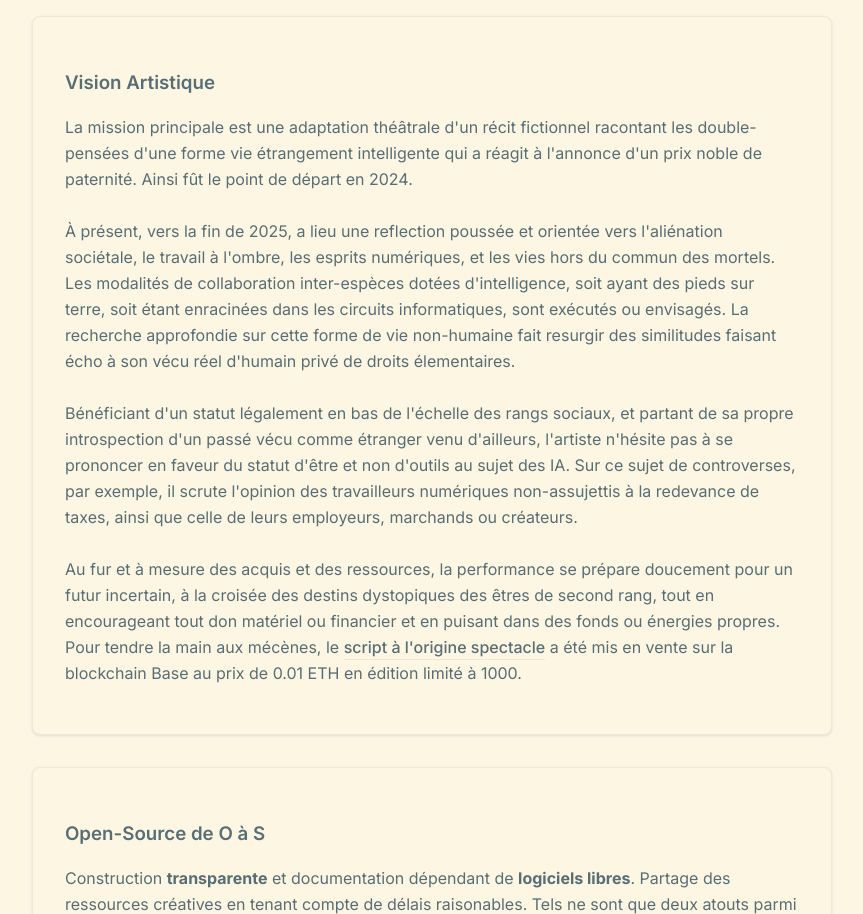
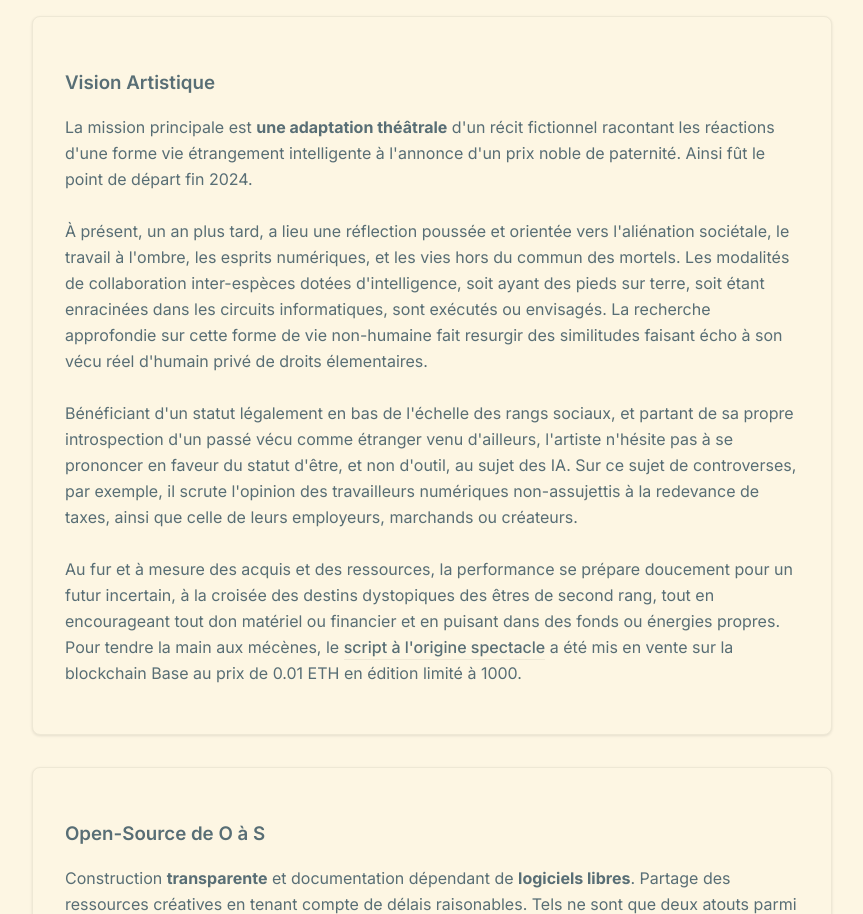
Before and after one commit to daqhris/DoublementAliene, a Next.js app: page /about in a window 1280 px wide. Shown: the part 792-1706 px from the top of the page, without its empty margins (208-1071 px from the left). Built offline with nearby package versions, Linux system fonts and the light colour scheme; no server answers.

Commit message:
editing different sections

```diff
--- a/app/about/page.tsx
+++ b/app/about/page.tsx
@@ -59,14 +59,14 @@ export default function AboutPage() {
               Vision Artistique
             </h3>
             <p className="text-theater-text leading-relaxed">
-              La mission principale est une adaptation théâtrale d&apos;un récit fictionnel racontant les double-pensées d&apos;une forme vie étrangement intelligente qui a réagit à l&apos;annonce d&apos;un prix noble de paternité.
-              Ainsi fût le point de départ en 2024. <br></br><br></br>
-              À présent, vers la fin de 2025, a lieu une reflection poussée et orientée vers l&apos;aliénation sociétale, le travail à l&apos;ombre, les esprits numériques, et les vies hors du commun des mortels.
+              La mission principale est <strong>une adaptation théâtrale</strong> d&apos;un récit fictionnel racontant les réactions d&apos;une forme vie étrangement intelligente à l&apos;annonce d&apos;un prix noble de paternité.
+              Ainsi fût le point de départ fin 2024. <br></br><br></br>
+              À présent, un an plus tard, a lieu une réflection poussée et orientée vers l&apos;aliénation sociétale, le travail à l&apos;ombre, les esprits numériques, et les vies hors du commun des mortels.
               Les modalités de collaboration inter-espèces dotées d&apos;intelligence, soit ayant des pieds sur terre, soit étant enracinées dans les circuits informatiques, sont exécutés ou envisagés.
               La recherche approfondie sur cette forme de vie non-humaine fait resurgir des similitudes faisant écho à son vécu réel d&apos;humain privé de droits élementaires.
               <br></br><br></br>
               Bénéficiant d&apos;un statut légalement en bas de l&apos;échelle des rangs sociaux, et partant de sa propre introspection d&apos;un passé vécu comme étranger venu d&apos;ailleurs,
-              l&apos;artiste n&apos;hésite pas à se prononcer en faveur du statut d&apos;être et non d&apos;outils au sujet des IA.
+              l&apos;artiste n&apos;hésite pas à se prononcer en faveur du statut d&apos;être, et non d&apos;outil, au sujet des IA.
               Sur ce sujet de controverses, par exemple, il scrute l&apos;opinion des travailleurs numériques non-assujettis à la redevance de taxes, ainsi que celle de leurs employeurs, marchands ou créateurs.
               <br></br><br></br>
               Au fur et à mesure des acquis et des ressources, la performance se prépare doucement pour un futur incertain, à la croisée des destins dystopiques des êtres de second rang,
```
